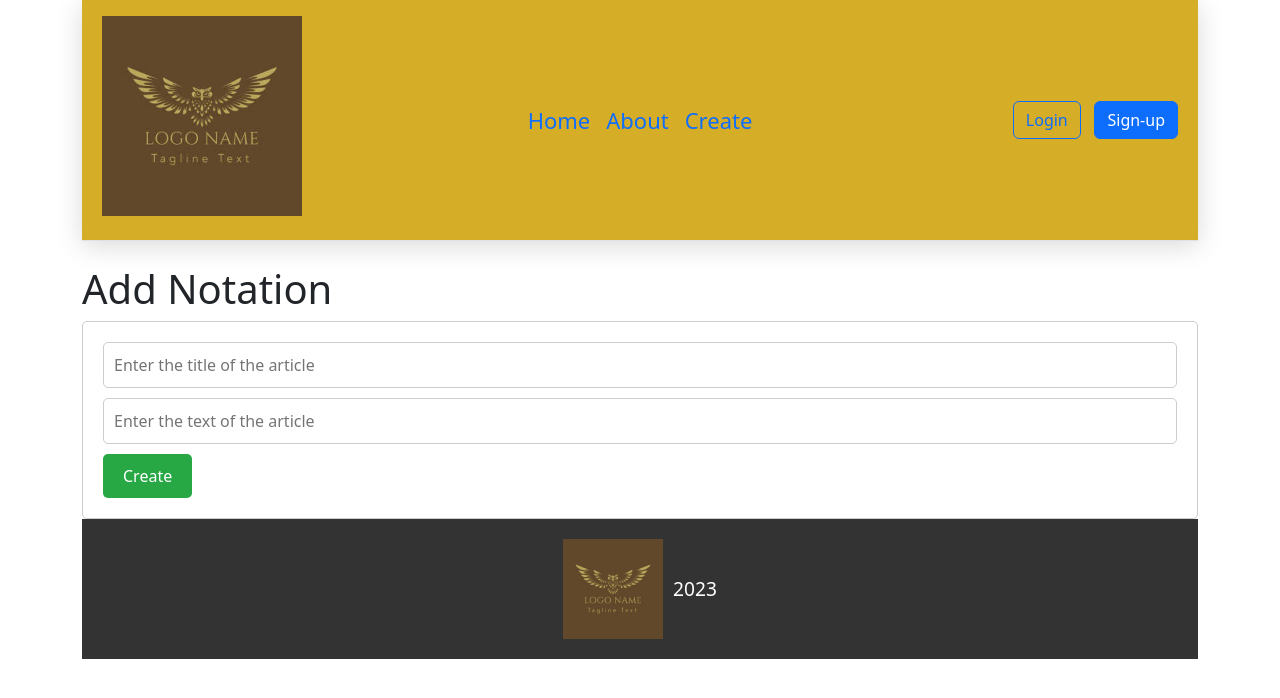
After one commit to AVK1206/FlaskWebMagic, a Flask app: page /create/ in a window 1280 px wide. The commit adds this page. Shown: the top 698 px of the page. Run offline with Flask 3, Linux system fonts and the light colour scheme.

Commit message:
Сreated a form to submit info about the articl and possibility to add into db

```diff
--- a/app.py
+++ b/app.py
@@ -1,4 +1,4 @@
-from flask import Flask, render_template
+from flask import Flask, render_template, request, redirect
 from flask_sqlalchemy import SQLAlchemy
 
 app = Flask(__name__)
@@ -12,11 +12,28 @@ class Post(db.Model):
     text = db.Column(db.Text, nullable=False)
 
 
+@app.route("/create/", methods=["POST", "GET"])
+def create():
+    if request.method == "POST":
+        title = request.form["title"]
+        text = request.form["text"]
+
+        post = Post(title=title, text=text)
+
+        try:
+            db.session.add(post)
+            db.session.commit()
+            return redirect("/")
+        except:
+            return "An error occurred while adding the article"
+    else:
+        return render_template("create.html")
+
+
 @app.route("/index/")
 @app.route("/")
 def index():
     return render_template("index.html")
-
 
 @app.route("/about/")
 def about():
--- a/static/css/main.css
+++ b/static/css/main.css
@@ -42,3 +42,32 @@ header {
     margin-left: 10px;
     font-size: 1.2rem;
 }
+
+.form-control {
+    width: 100%;
+    padding: 20px;
+    background-color: #fff;
+    border: 1px solid #ccc;
+    border-radius: 5px;
+}
+
+.form-control input[type="text"] {
+    width: 100%;
+    padding: 10px;
+    margin-bottom: 10px;
+    border: 1px solid #ccc;
+    border-radius: 5px;
+}
+
+.form-control button {
+    background-color: #28a745;
+    color: #fff;
+    padding: 10px 20px;
+    border: none;
+    border-radius: 5px;
+    cursor: pointer;
+}
+
+.form-control button:hover {
+    background-color: #218838;
+}
--- a/templates/base.html
+++ b/templates/base.html
@@ -36,7 +36,7 @@
     </div>
     <footer class="footer_line">
         <div class="footer_line_div">
-            <a href="/" class="nb-3 me-2 nb-nd-0 text-nuted text-decoration-none lh-1">
+            <a href="/">
                 <img class="footer_img" src="{{ url_for('static', filename='img/logo.jpg') }}" alt="logo">
             </a>
             <span class="footer_line_span"> 2023 </span>
--- /dev/null
+++ b/templates/create.html
@@ -0,0 +1,15 @@
+{% extends "base.html" %}
+
+{% block title %}
+Add Notation
+{% endblock %}
+
+{% block body %}
+<h1>Add Notation</h1>
+<form method="post" class="form-control">
+  <input type="text" name="title" placeholder="Enter the title of the article"><br>
+  <input type="text" name="text" placeholder="Enter the text of the article"><br>
+  <button class="btn btn-success" type="submit">Create</button>
+</form>
+
+{% endblock %}
```
Also changed, not shown: instance/flask_web_magic.db.
